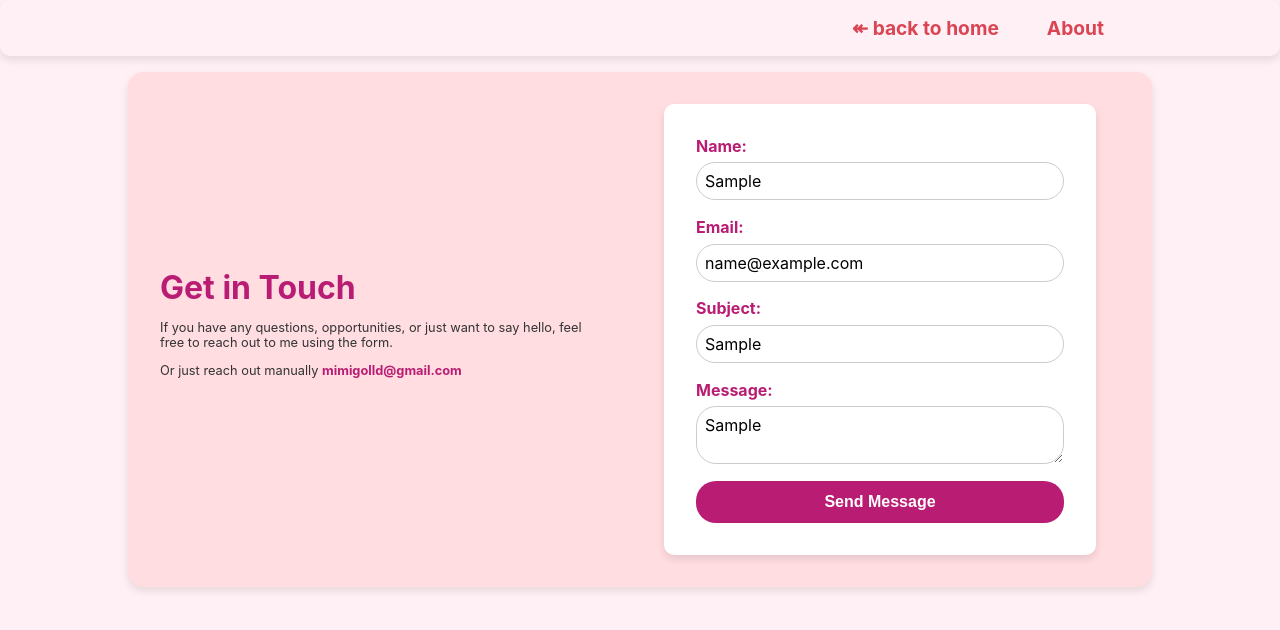
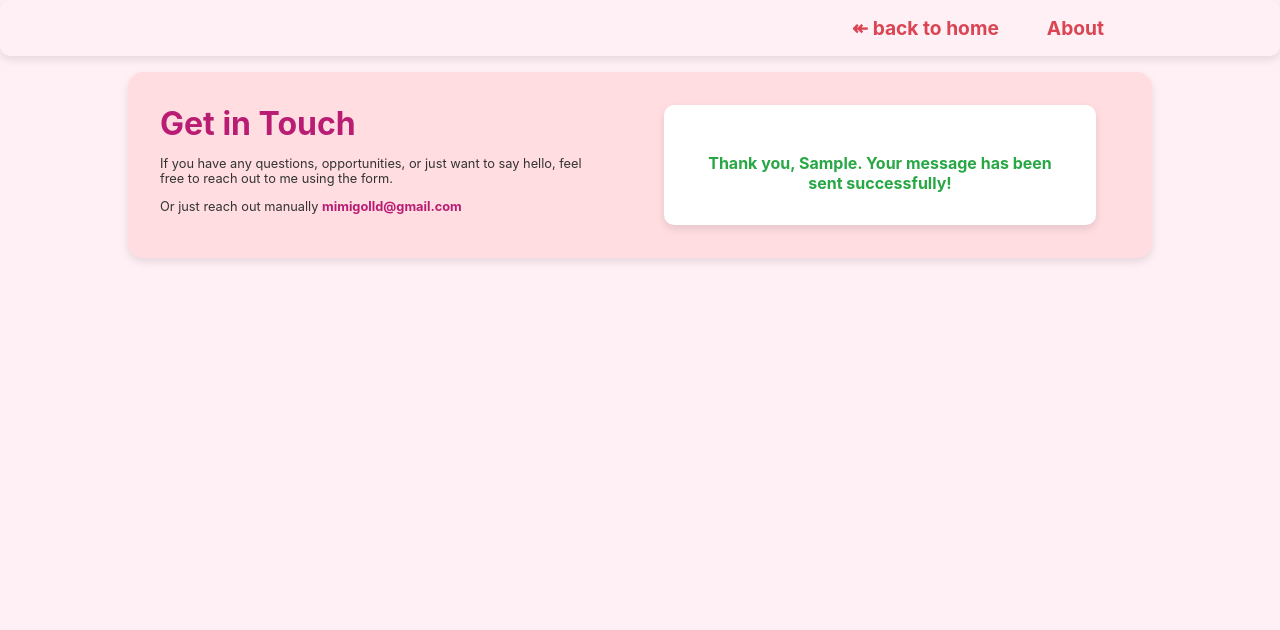
Before and after one commit to Mimifresh/Profile_Card, a plain HTML site: page pages/contact.html in a window 1280 px wide. Both pictures are taken after typing "Sample", "name@example.com", "Sample", "Sample" into the empty fields and a click on the button "Send Message". Drawn offline with Linux system fonts and the light colour scheme.

Commit message:
A few css fixes

```diff
--- a/index.css
+++ b/index.css
@@ -152,7 +152,7 @@ li{
 
 /**---------About Me Section-------------**/
 [data-testid="test-about-bio"]{
-    margin: 2em 0;
+    margin: 0;
     padding: 2em 0;
 }
 .about-bio{
@@ -182,6 +182,7 @@ li{
 
 .other-about{
     background-color: #fff;
+    margin: 2em 0;
 }
 
 /**---------Contact me-------------**/
@@ -272,8 +273,6 @@ span[aria-live] {
     border-radius: 10px;
     box-shadow: 0 4px 8px rgba(0, 0, 0, 0.1);
     width: 100%;
-
-
 }
 
 [data-testid="test-contact-submit"]{
@@ -286,6 +285,14 @@ span[aria-live] {
     font-weight: bold;
     cursor: pointer;
     transition: background-color 0.3s ease;
+}
+
+.form-success-message{
+    margin-top: 1em;
+    color: #28a745;
+    font-weight: bold;
+    font-size: 1rem;
+    text-align: center;
 }
 
 /**---------Media Queries-------------**/
@@ -311,6 +318,8 @@ span[aria-live] {
     .other-about{
         display: flex;
         justify-content: center;
+        gap: 2rem;
+        margin: 2em;;
     }
 
     [data-testid="test-about-bio"]{
--- a/index.js
+++ b/index.js
@@ -65,9 +65,10 @@ if (timeStamp){
                 if (firstInvalid) firstInvalid.focus();
                 return;
             }
-            if (e.key === 'Enter' && e.target.tagName !== 'TEXTAREA') {
+            if (event.key === 'Enter' && event.target.tagName !== 'TEXTAREA') {
                 contactForm.requestSubmit();
-                return;}
+                return;
+            }
         const formData = new FormData(contactForm);
         const name = formData.get('name');
         contactForm.reset();
--- a/pages/contact.html
+++ b/pages/contact.html
@@ -72,7 +72,7 @@
                     <span id="message-error" aria-live="polite" role="alert"></span>
                     <button type="submit" data-testid="test-contact-submit">Send Message</button>
                 </form>
-                <div id="form-success-message"></div>
+                <div id="form-success-message" class="form-success-message"></div>
             </section>
         </main>
     </body>
```
Also changed, not shown: pages/about.html (+1 -1 lines).
